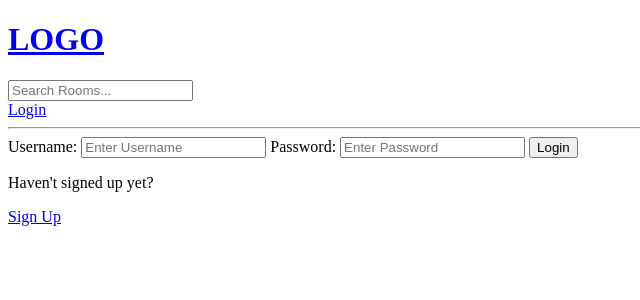
After one commit to JohnCarlson1/studybud, a Django app: page /login in a window 1280 px wide. The commit adds this page. Shown: the top 300 px of the page, without its empty margins (0-640 px from the left). Run offline with Django 4.2, Linux system fonts and the light colour scheme.

Commit message:
Added login/authentication/registration

```diff
--- a/baseApp/templates/baseApp/home.html
+++ b/baseApp/templates/baseApp/home.html
@@ -35,8 +35,10 @@
         {% for room in rooms %}
 
             <div>
+                {%  if request.user == room.host %}
                 <a href="{% url 'update-room' room.id %}">Update Room</a>
                 <a href="{% url 'delete-room' room.id %}">Delete Room</a>
+                {%  endif %}
                 <hr>
                 <span>@{{room.host.username}}</span>
                 <h5>{{room.id}} -- <a href="{% url 'room' room.id %}">{{room.name}}</a></h5>
--- /dev/null
+++ b/baseApp/templates/baseApp/login_register.html
@@ -0,0 +1,36 @@
+{% extends 'main.html' %}
+
+{% block content %}
+
+{% if page == 'login' %}
+<div>
+    <form action="" method="POST">
+        {% csrf_token %}
+
+        <label>Username:</label>
+        <input type="text" name="username" placeholder="Enter Username">
+        <label>Password:</label>
+        <input type="password" name="password" placeholder="Enter Password">
+        <input type="submit" value="Login">
+    </form>
+
+    <p>Haven't signed up yet?</p>
+    <a href="{% url 'register' %}">Sign Up</a>
+
+</div>
+
+{% else %}
+
+<div>
+    <form action="" method="POST">
+        {% csrf_token %}
+        {{form.as_p}}
+        <input type="submit" value="Register">
+    </form>
+    <p>Already signed up?</p>
+    <a href="{% url 'login' %}">Login</a>
+</div>
+
+{% endif %}
+
+{% endblock content %}
--- a/baseApp/urls.py
+++ b/baseApp/urls.py
@@ -2,6 +2,10 @@ from django.urls import path
 from . import views
 
 urlpatterns = [
+    path('login', views.loginPage, name="login"),
+    path('logout', views.logoutUser, name="logout"),
+    path('register', views.registerPage, name="register"),
+
     path('', views.home, name="home"),
     path('room/<str:pk>/', views.room, name="room"), #<str:pk> dynamic URL routing, passing the ID into the URL
 
--- a/baseApp/views.py
+++ b/baseApp/views.py
@@ -1,7 +1,62 @@
 from django.shortcuts import render, redirect
+from django.http import HttpResponse
+from django.contrib import messages
+from django.contrib.auth.decorators import login_required
 from django.db.models import Q
+from django.contrib.auth.models import User
+from django.contrib.auth import authenticate, login, logout
+from django.contrib.auth.forms import UserCreationForm
 from .models import Room, Topic
 from .forms import RoomForm
+
+def loginPage(request):
+
+    page = 'login'
+    if request.user.is_authenticated:
+        return redirect('home')
+
+    if request.method == 'POST':
+        username = request.POST.get('username').lower()
+        password = request.POST.get('password')
+
+        #check if user exists
+        try:
+            user = User.objects.get(username=username)
+        except:
+            messages.error(request, 'User does not exist')
+
+        #authenticate user
+        user = authenticate(request, username=username, password=password)
+
+
+        if user is not None:
+            login(request, user)
+            return redirect('home')
+        else:
+            messages.error(request, 'Username or Password does not exist')
+
+    context = {'page':page}
+    return render(request, 'baseApp/login_register.html', context)
+
+def logoutUser(request):
+    logout(request)
+    return redirect('home')
+
+def registerPage(request):
+    form = UserCreationForm()
+
+    if request.method == 'POST':
+        form = UserCreationForm(request.POST)
+        if form.is_valid():
+            user = form.save(commit=False) # commit = False freezes data so we can clean up below
+            user.username = user.username.lower() #make all username letters lowercase
+            user.save
+            login(request, user)
+            return redirect('home')
+        else:
+            messages.error(request, "An error occurred during registration")
+
+    return render(request, 'baseApp/login_register.html', {'form':form})
 
 def home(request):
 
@@ -29,8 +84,12 @@ def room(request, pk):
 
     return render(request, 'baseApp/room.html', context)
 
+@login_required(login_url='login') #prohibits access to createroom if not a user, redirects to login page if not user
 def createRoom(request):
     form = RoomForm()
+
+
+
     if request.method == 'POST':
         form = RoomForm(request.POST) #passes all values into the form
         if form.is_valid(): #checks that everything is valid (types)
@@ -39,9 +98,13 @@ def createRoom(request):
     context = {'form':form}
     return render(request, 'baseApp/room_form.html', context)
 
+@login_required(login_url='login')
 def updateRoom(request, pk):
     room = Room.objects.get(id=pk)
     form = RoomForm(instance=room)
+
+    if request.user != room.host:
+        return HttpResponse('You are not allowed here!!')
 
     if request.method == 'POST':
         form = RoomForm(request.POST, instance=room)
@@ -52,8 +115,13 @@ def updateRoom(request, pk):
     context = {'form':form}
     return render(request, 'baseApp/room_form.html', context)
 
+@login_required(login_url='login')
 def deleteRoom(request, pk):
     room = Room.objects.get(id=pk)
+
+    if request.user != room.host:
+        return HttpResponse('You are not allowed here!!')
+
     if request.method == 'POST':
         room.delete()
         return redirect('home')
--- a/templates/main.html
+++ b/templates/main.html
@@ -9,6 +9,14 @@
 <body>
     {% include 'navbar.html' %}
 
+    {% if messages %}
+    <ul class="messages">
+        {% for message in messages %}
+        <li>{{ message }}</li>
+        {% endfor %}
+    </ul>
+    {% endif %}
+
     {% block content %}
 
 
--- a/templates/navbar.html
+++ b/templates/navbar.html
@@ -5,4 +5,12 @@
 <form action="{% url 'home' %}" method="GET">
     <input type="text" name ="q" placeholder="Search Rooms..." />
 </form>
+
+{% if request.user.is_authenticated %}
+<h3>Hello {{user}}</h3>
+<a href="{% url 'logout' %}">Logout</a>
+{% else %}
+<a href="{% url 'login' %}">Login</a>
+{% endif %}
+
 <hr>
```
Also changed, not shown: db.sqlite3.
